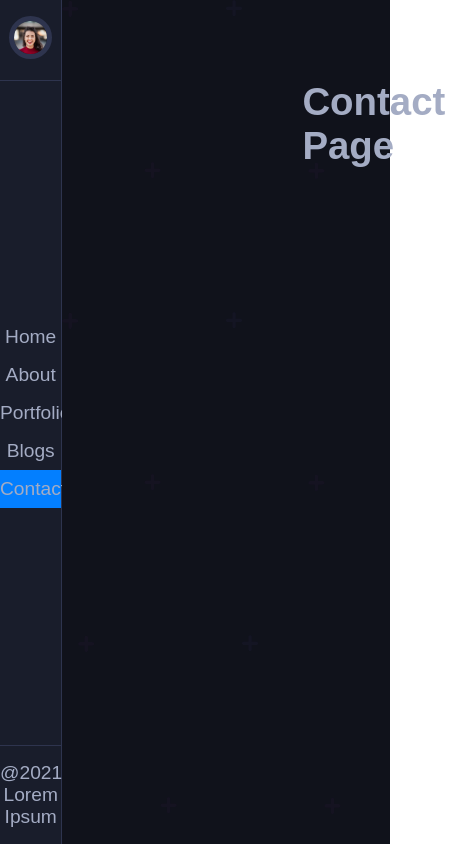
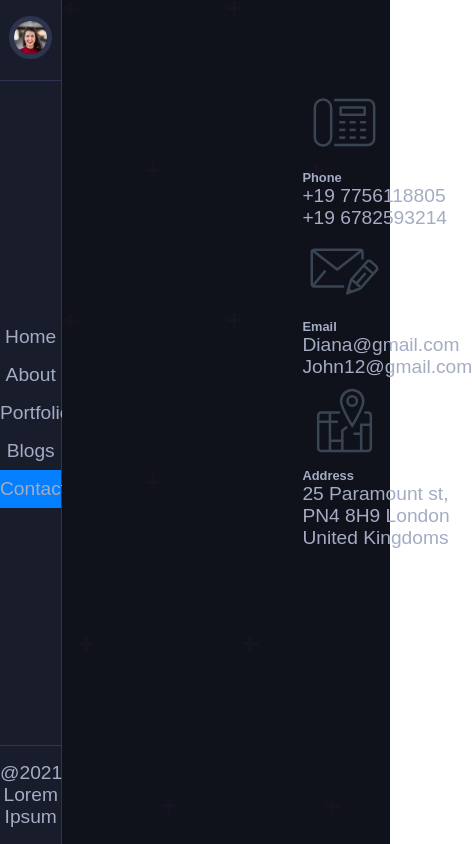
Before and after one commit to shafeenashaikh/React-Portfolio, a React (Create React App) app: page /contact in a window 390 px wide. Shown: the whole page, 472 px wide, since content can reach past the window. Built offline with nearby package versions, Linux system fonts and the light colour scheme; a web font is replaced by a local one.

Commit message:
added different contact details like Phone,Email and Address

```diff
--- a/src/Components/ContactItem.js
+++ b/src/Components/ContactItem.js
@@ -1,11 +1,16 @@
 import React from 'react'
 
-function ContactItem() {
+function ContactItem({icon, text1, text2, title}) {
     return (
-        <div>
-
+        <div className="contactItem">
+            <img src={icon} alt=""/>
+            <div className="right-item">
+                <h6>{title}</h6>
+                <p>{text1}</p>
+                <p>{text2}</p>
+            </div>
         </div>
     )
 }
 
-export default ContactItem
+export default ContactItem;
--- a/src/Pages/ContactPage.js
+++ b/src/Pages/ContactPage.js
@@ -1,9 +1,18 @@
 import React from 'react'
+import ContactItem from '../Components/ContactItem';
+import phone from '../images/phone.svg';
+import email from '../images/emailme.svg';
+import location from '../images/location.svg';
 
 function ContactPage() {
     return (
         <div className="ContactPage">
-            <h1>Contact Page</h1>
+            <div className="map-sect"></div>
+            <div className="contact-sect">
+                <ContactItem icon={phone} text1={'+19 7756118805'} text2={'+19 6782593214'} title={'Phone'}/>
+                <ContactItem icon={email} text1={'Diana@gmail.com'} text2={'John12@gmail.com'} title={'Email'}/>
+                <ContactItem icon={location} text1={'25 Paramount st, PN4 8H9 London'} text2={'United Kingdoms'} title={'Address'}/>
+            </div>
         </div>
     )
 }
```
